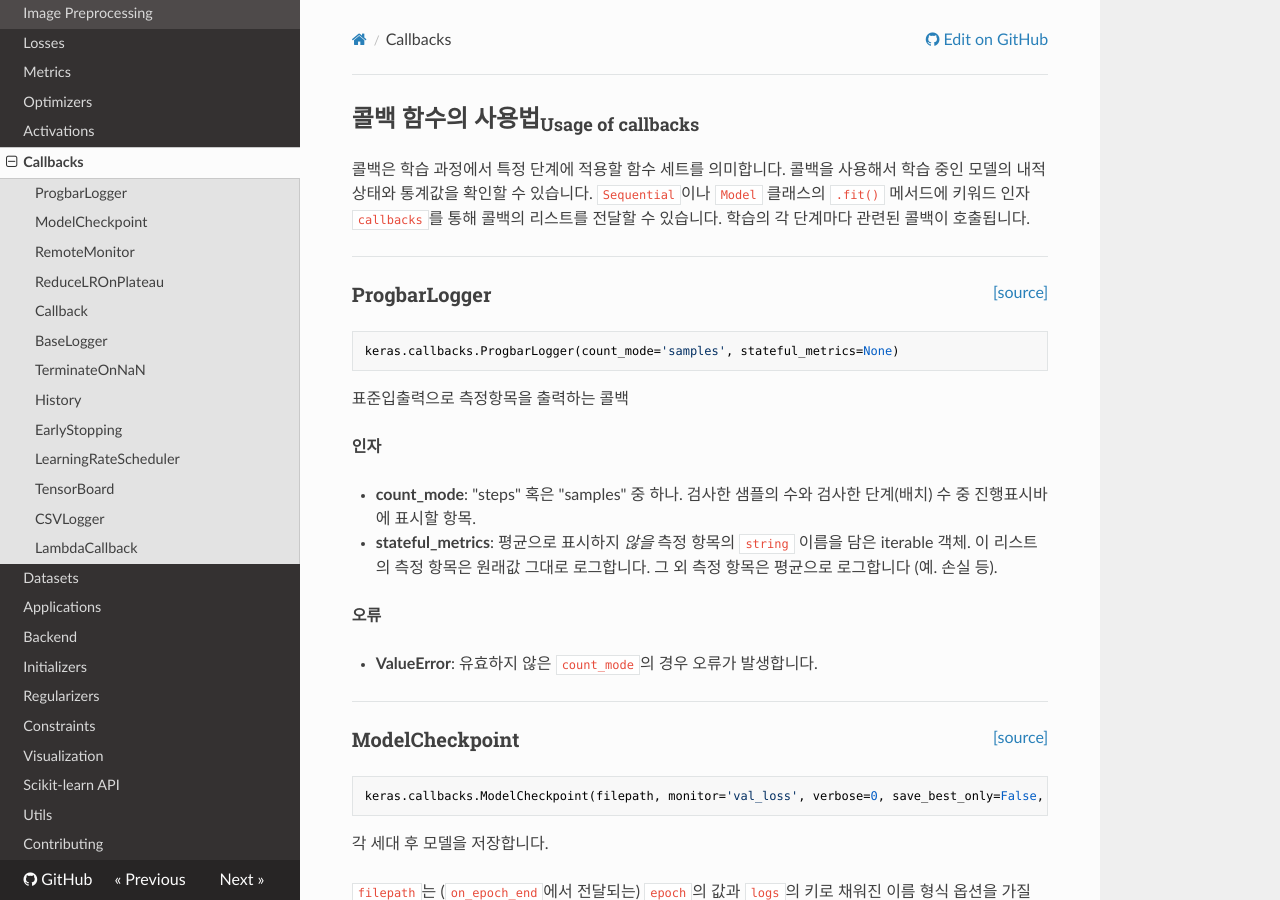
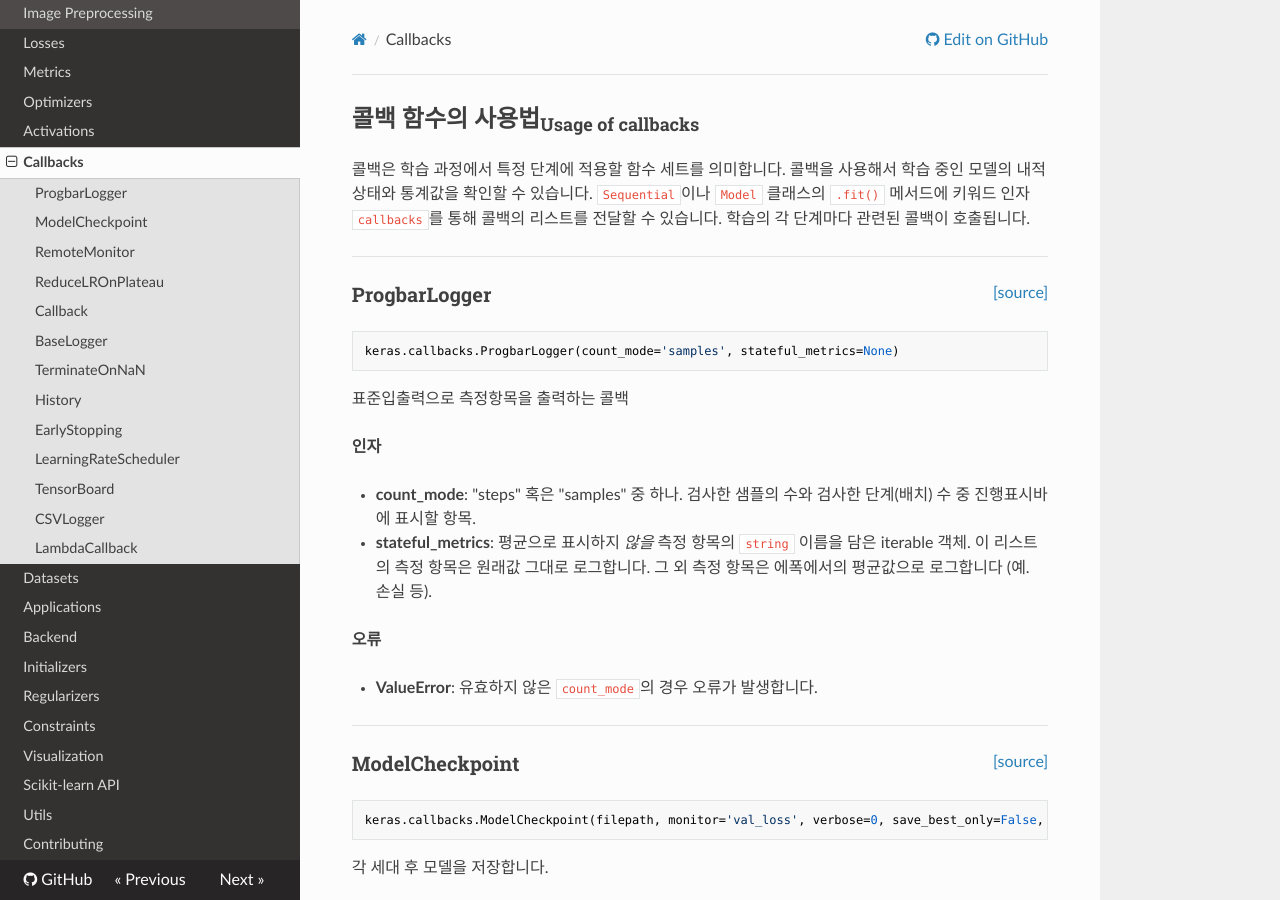
Before and after one commit to keras-team/keras-docs-ko, an MkDocs documentation site: the page built from sources/callbacks.md, in a window 1280 px wide and 900 px high. Built offline with MkDocs 1.6.1, drawn with Linux system fonts in a browser that asks for light colours; nearby versions of some CDN libraries.

Commit message:
Update callbacks.md

```diff
--- a/sources/callbacks.md
+++ b/sources/callbacks.md
@@ -19,7 +19,7 @@
     검사한 샘플의 수와 검사한 단계(배치) 수 중 진행표시바에 표시할 항목.
 - __stateful_metrics__: 평균으로 표시하지 *않을* 측정 항목의 `string` 이름을 담은 iterable 객체.
     이 리스트의 측정 항목은 원래값 그대로 로그합니다.
-    그 외 측정 항목은 평균으로 로그합니다 (예. 손실 등).
+    그 외 측정 항목은 에폭에서의 평균값으로 로그합니다 (예. 손실 등).
 
 __오류__
 
```
